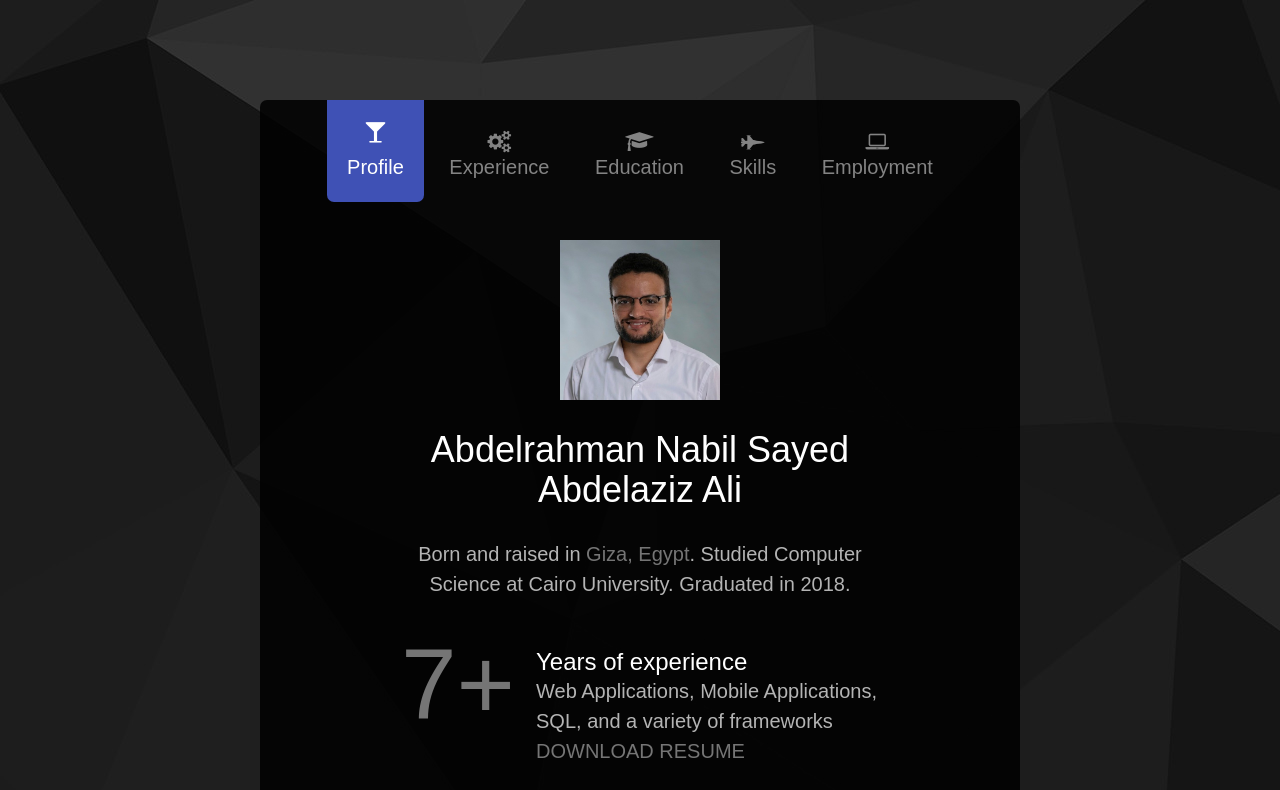
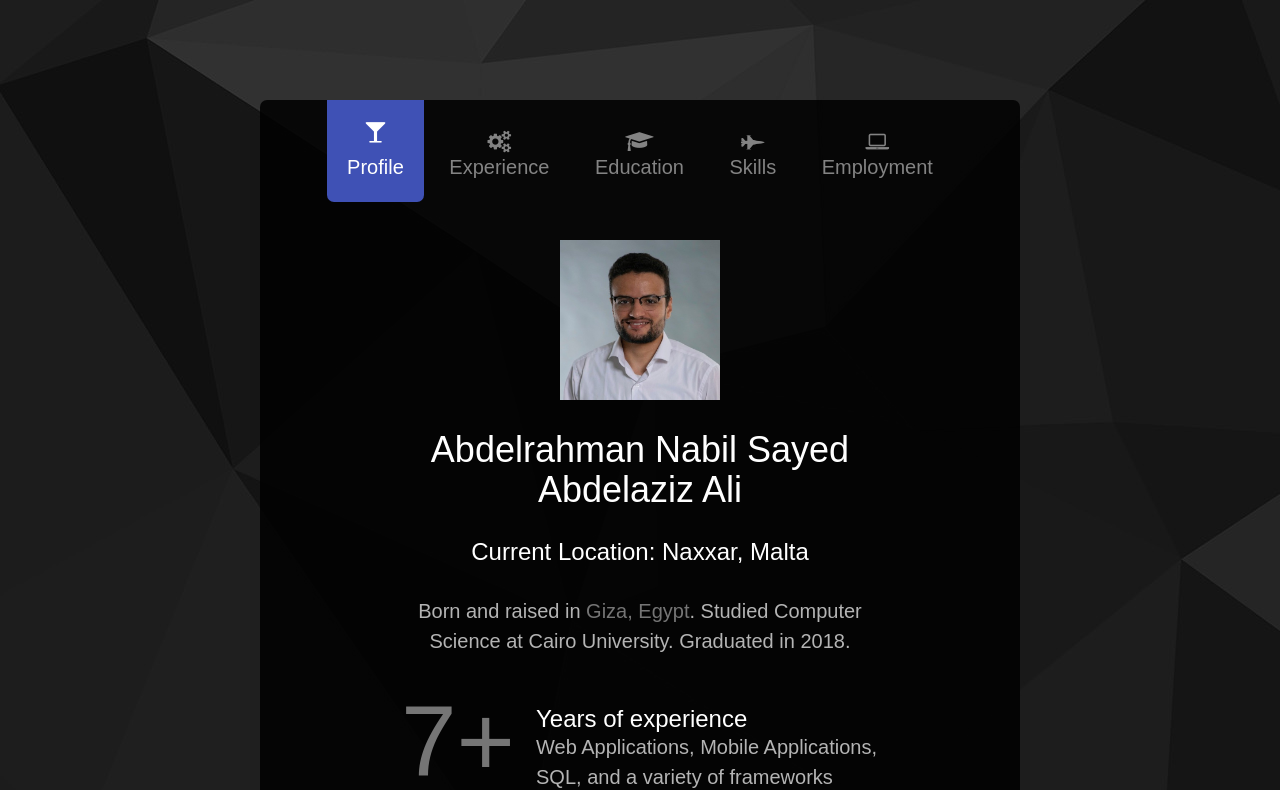
Before and after one commit to Abdelrahman-Nabil/Abdelrahman-Nabil.github.io, a plain HTML site: page index.html in a window 1280 px wide. Shown: the top 790 px of the page. Drawn offline with Linux system fonts and the light colour scheme; files whose address does not match are found by name.

Commit message:
add current location

```diff
--- a/index.html
+++ b/index.html
@@ -74,6 +74,7 @@
                             <img width="160" height="160" src="images/profile_img_rounded_corners.jpeg" alt="Abdelrahman Nabil Profile Picture">
                         </figure>
                         <h1>Abdelrahman Nabil Sayed Abdelaziz Ali</h1>
+                        <h3 class="border-bottom">Current Location: Naxxar, Malta</h3>
                         <p>Born and raised in <a href="https://en.wikipedia.org/wiki/Giza">Giza, Egypt</a>. Studied
                             Computer Science at Cairo University. Graduated in 2018.
                         </p>
```
